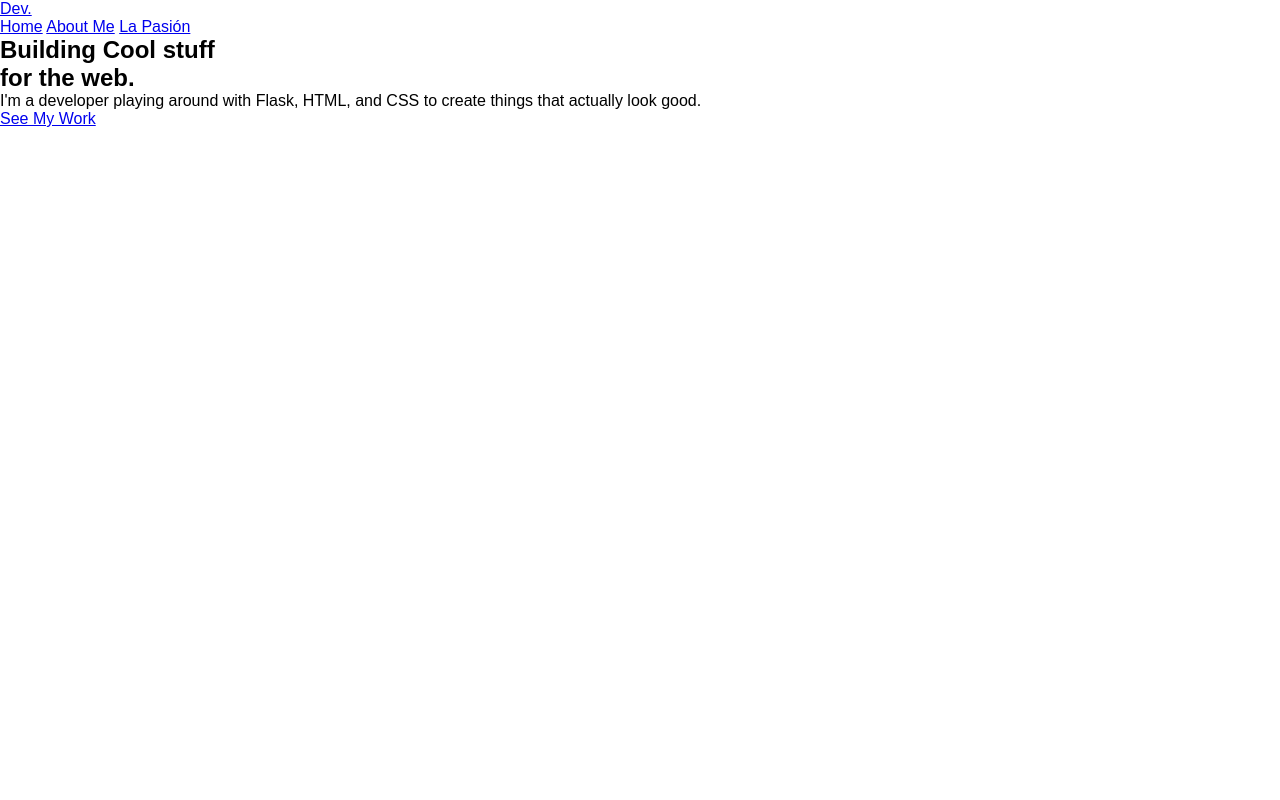
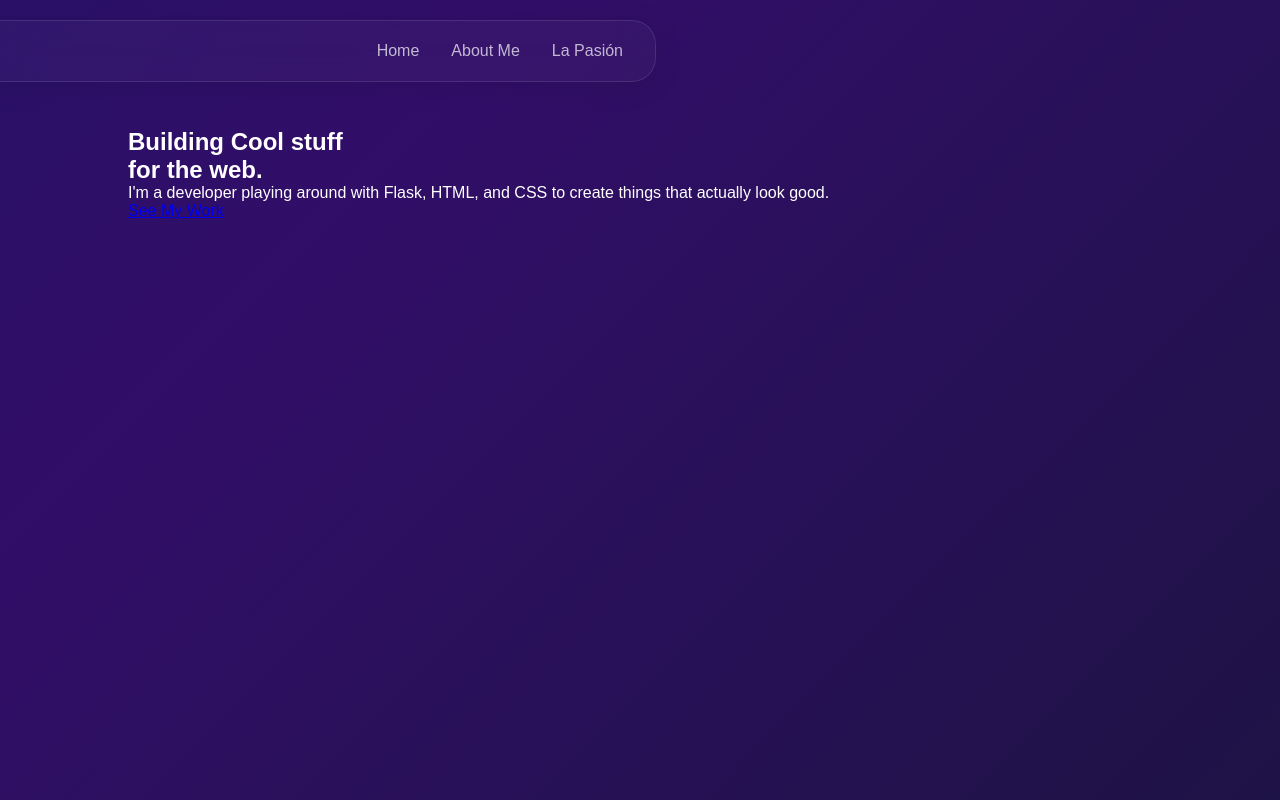
Before and after one commit to Dixit106/Hackclub-Slushies, a Flask app: page / in a window 1280 px wide. Run offline with Flask 3, Linux system fonts and the light colour scheme.

Commit message:
Doing Css

```diff
--- a/static/style.css
+++ b/static/style.css
@@ -10,3 +10,74 @@
 html{
     scroll-behavior: smooth;
 }
+
+/*Animated Background*/
+body{
+    background: linear-gradient(-45deg,#0f172a, #310e68, #0e1b68, #0f172a);
+    background-size: 400% 400%;
+    animation: gradientBG 15s ease infinite;
+    color: #ffffff;
+    overflow-x: hidden;
+}
+
+@keyframes gradientBG{
+    0% {background-position: 0% 50%; }
+    50% {background-position: 100% 50%; }
+    100% { background-position: 100% 50%; }
+}
+
+/*Glass thing*/
+.glass {
+    background: rgba(255, 255, 255, 0.03);
+    backdrop-filter: blur(16px);
+    -webkit-backdrop-filter: blur(16px);
+    border: 1px solid rgba(255, 255, 255, 0.1);
+    border-radius: 24px;
+}
+
+/* Navigation */
+nav {
+    position: fixed;
+    top: 20px;
+    left: 20%;
+    transform: translateX(-50%);
+    width: 90%;
+    max-width: 800px;
+    padding: 1rem 2rem;
+    display: flex;
+    justify-content: space-between;
+    align-items: center;
+    z-index: 1000;
+    box-shadow: 0 4px 30px rgba(0,0,0,0.1);
+}
+
+.logo{
+    font-size: 1.5rem;
+    font-weight: 700;
+    color: #fff;
+    text-decoration: none;
+    letter-spacing: 2px;
+}
+
+.nav-links{
+    display: flex;
+    gap: 2rem;
+}
+
+.nav-links a {
+    color: rgba(255, 255, 255, 0.7);
+    text-decoration: none;
+    font-weight: 500;
+    transition: 0.3s;
+}
+
+.nav-links a:hover {
+    color: #fff;
+    text-shadow: 0 0 10px rgba(255, 255, 255, 0.5);
+}
+
+/* Sections */
+section {
+    min-height: 100vh;
+    padding: 8rem 10%
+}
--- a/templates/about_me.html
+++ b/templates/about_me.html
@@ -4,7 +4,7 @@
     <meta charset="UTF-8">
     <meta name="viewport" content="width=device-width, initial-scale=1.0">
     <title>Document</title>
-    <link rel="stylesheet" href="style.css">
+    <link rel="stylesheet" href="static/style.css">
 </head>
 <body>
 
--- a/templates/home.html
+++ b/templates/home.html
@@ -5,7 +5,7 @@
     <meta charset="UTF-8">
     <meta name="viewport" content="width=device-width, initial-scale=1.0">
     <title>HackclubingMe</title>
-    <link rel="stylesheet" href="style.css">
+    <link rel="stylesheet" href="static/style.css">
 </head>
 
 <body>
--- a/templates/projects.html
+++ b/templates/projects.html
@@ -4,7 +4,7 @@
     <meta charset="UTF-8">
     <meta name="viewport" content="width=device-width, initial-scale=1.0">
     <title>Document</title>
-    <link rel="stylesheet" href="style.css">
+    <link rel="stylesheet" href="static/style.css">
 </head>
 <body>
 
```
